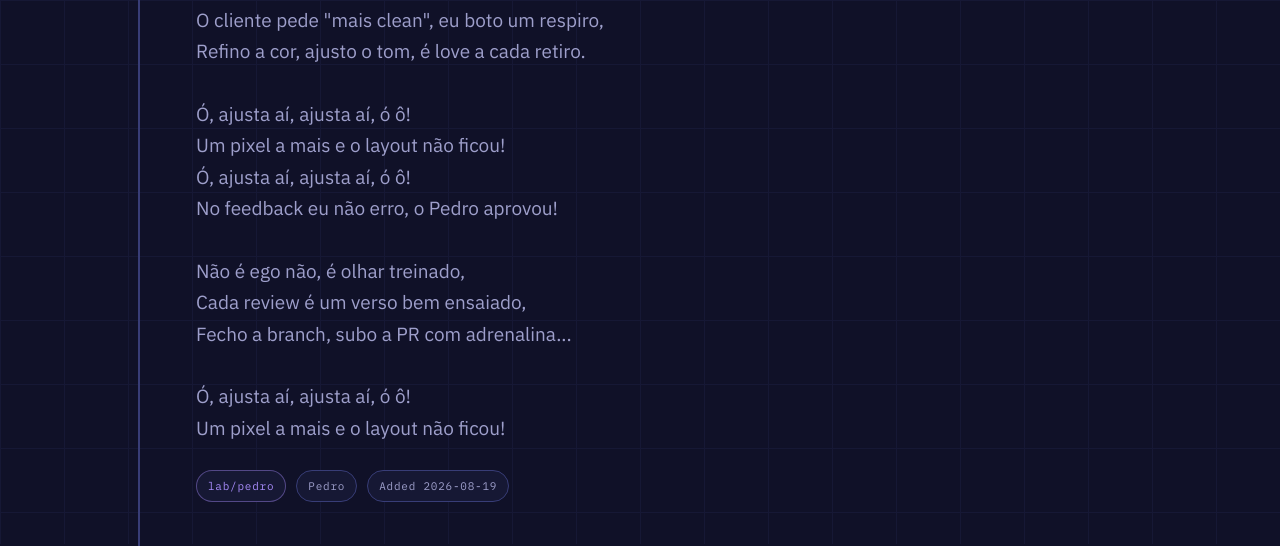
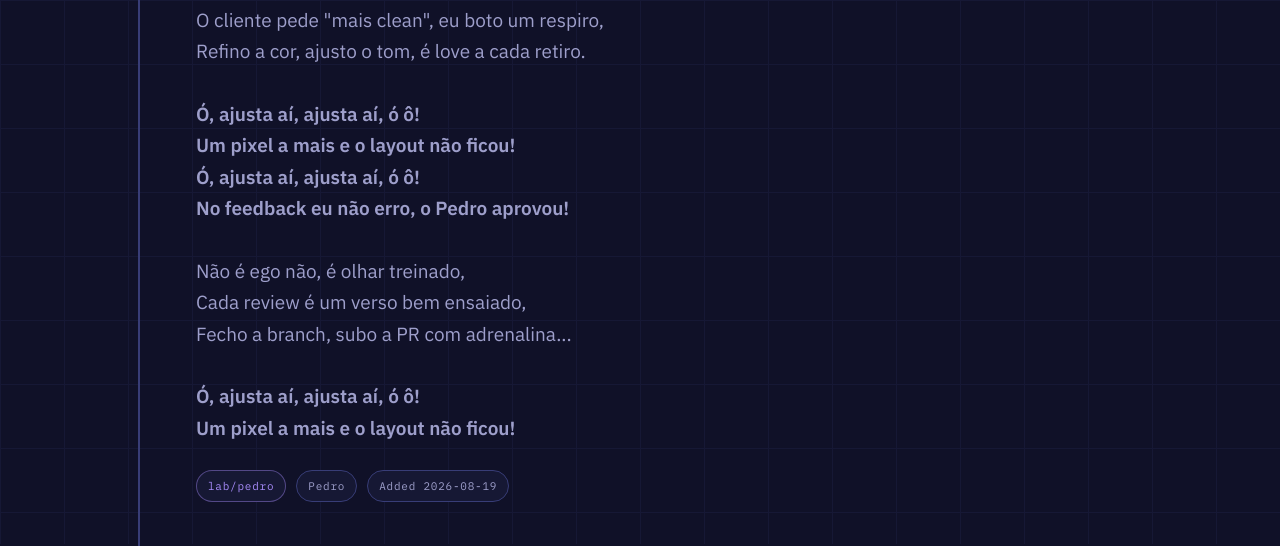
Before and after one commit to ericki-haras/ai-studio-lab, a plain HTML site: page labs/pedro/index.html in a window 1280 px wide. Shown: the part 256-802 px from the top of the page. Drawn offline with Linux system fonts and the light colour scheme.

Commit message:
Bold the refrão in Pedro's lab lyrics
Co-Authored-By: Claude Sonnet 5 <noreply@anthropic.com>

```diff
--- a/labs/pedro/index.html
+++ b/labs/pedro/index.html
@@ -80,15 +80,15 @@
         Alinho o grid, aperto o kerning, essa é a minha rima,<br>
         O cliente pede "mais clean", eu boto um respiro,<br>
         Refino a cor, ajusto o tom, é love a cada retiro.<br><br>
-        Ó, ajusta aí, ajusta aí, ó ô!<br>
+        <strong>Ó, ajusta aí, ajusta aí, ó ô!<br>
         Um pixel a mais e o layout não ficou!<br>
         Ó, ajusta aí, ajusta aí, ó ô!<br>
-        No feedback eu não erro, o Pedro aprovou!<br><br>
+        No feedback eu não erro, o Pedro aprovou!</strong><br><br>
         Não é ego não, é olhar treinado,<br>
         Cada review é um verso bem ensaiado,<br>
         Fecho a branch, subo a PR com adrenalina...<br><br>
-        Ó, ajusta aí, ajusta aí, ó ô!<br>
-        Um pixel a mais e o layout não ficou!
+        <strong>Ó, ajusta aí, ajusta aí, ó ô!<br>
+        Um pixel a mais e o layout não ficou!</strong>
       </p>
 
       <div class="labhead__meta rise" data-d="4">
```
